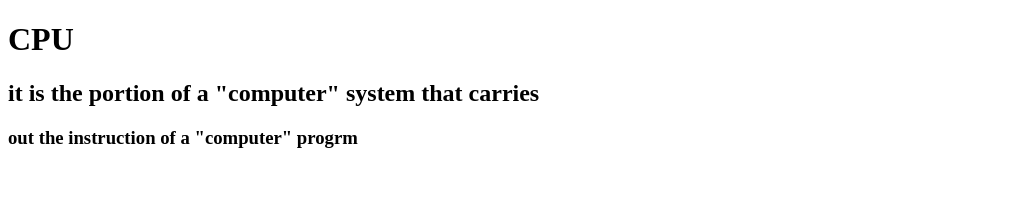
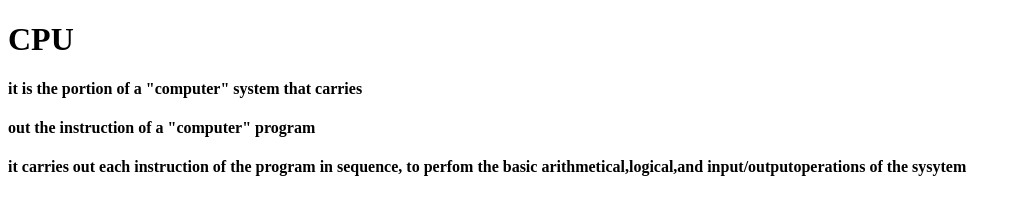
Before and after one commit to iamneo-production/bdfbdabcbbadaeccdfffebaeceaec, a plain HTML site: page public/index.html in a window 1280 px wide. Shown: the whole page, without its empty margins (0-1021 px from the left). Drawn offline with Linux system fonts and the light colour scheme.

Commit message:
Backup Commit

```diff
--- a/public/index.html
+++ b/public/index.html
@@ -9,5 +9,7 @@
 </head>
 <body>
 <h1>CPU</h1>
-<h2>it is the portion of a "computer" system that carries</h2>
-<h3>out the instruction of a "computer" progrm</h3>
+<h4>it is the portion of a "computer" system that carries</h4>
+<h4>out the instruction of a "computer" program</h4>
+<h4>it carries out each instruction of the program in sequence,
+    to perfom the basic arithmetical,logical,and input/outputoperations of the sysytem</h4>
```
